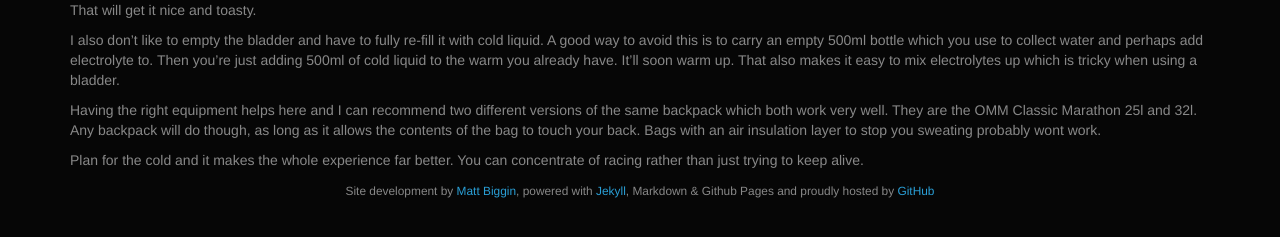
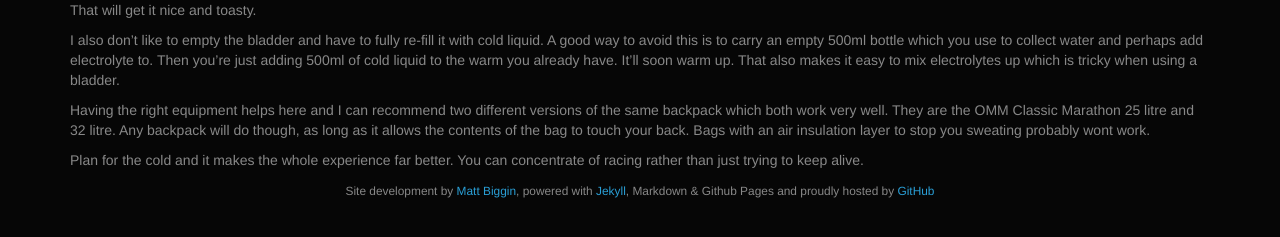
Before and after one commit to ultraflynn/ultraflynn.github.com, a Jekyll site: the page built from _posts/2014-01-27-keeping-it-warm.md, in a window 1280 px wide. Shown: the part 485-722 px from the top of the page. Built offline with Jekyll 4.4.1, drawn with Linux system fonts in a browser that asks for light colours; some web fonts are replaced; Markdown is read by kramdown in place of the engine named in the settings.

Commit message:
Clarified the size of the backpacks

```diff
--- a/_posts/2014-01-27-keeping-it-warm.md
+++ b/_posts/2014-01-27-keeping-it-warm.md
@@ -22,6 +22,6 @@ To aid this just make sure that the liquid in the bladder is warm to start with.
 
 I also don't like to empty the bladder and have to fully re-fill it with cold liquid. A good way to avoid this is to carry an empty 500ml bottle which you use to collect water and perhaps add electrolyte to. Then you're just adding 500ml of cold liquid to the warm you already have. It'll soon warm up. That also makes it easy to mix electrolytes up which is tricky when using a bladder.
 
-Having the right equipment helps here and I can recommend two different versions of the same backpack which both work very well. They are the OMM Classic Marathon 25l and 32l. Any backpack will do though, as long as it allows the contents of the bag to touch your back. Bags with an air insulation layer to stop you sweating probably wont work.
+Having the right equipment helps here and I can recommend two different versions of the same backpack which both work very well. They are the OMM Classic Marathon 25 litre and 32 litre. Any backpack will do though, as long as it allows the contents of the bag to touch your back. Bags with an air insulation layer to stop you sweating probably wont work.
 
 Plan for the cold and it makes the whole experience far better. You can concentrate of racing rather than just trying to keep alive.
```
